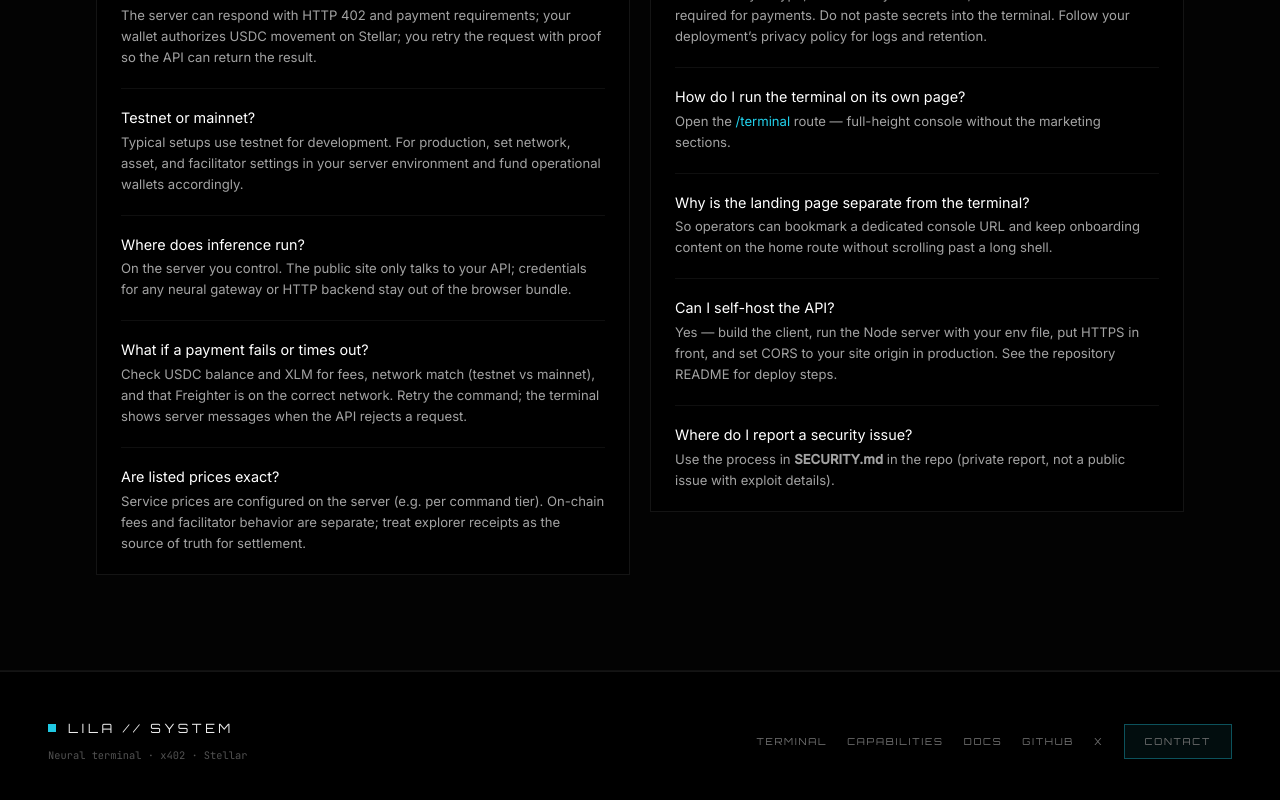
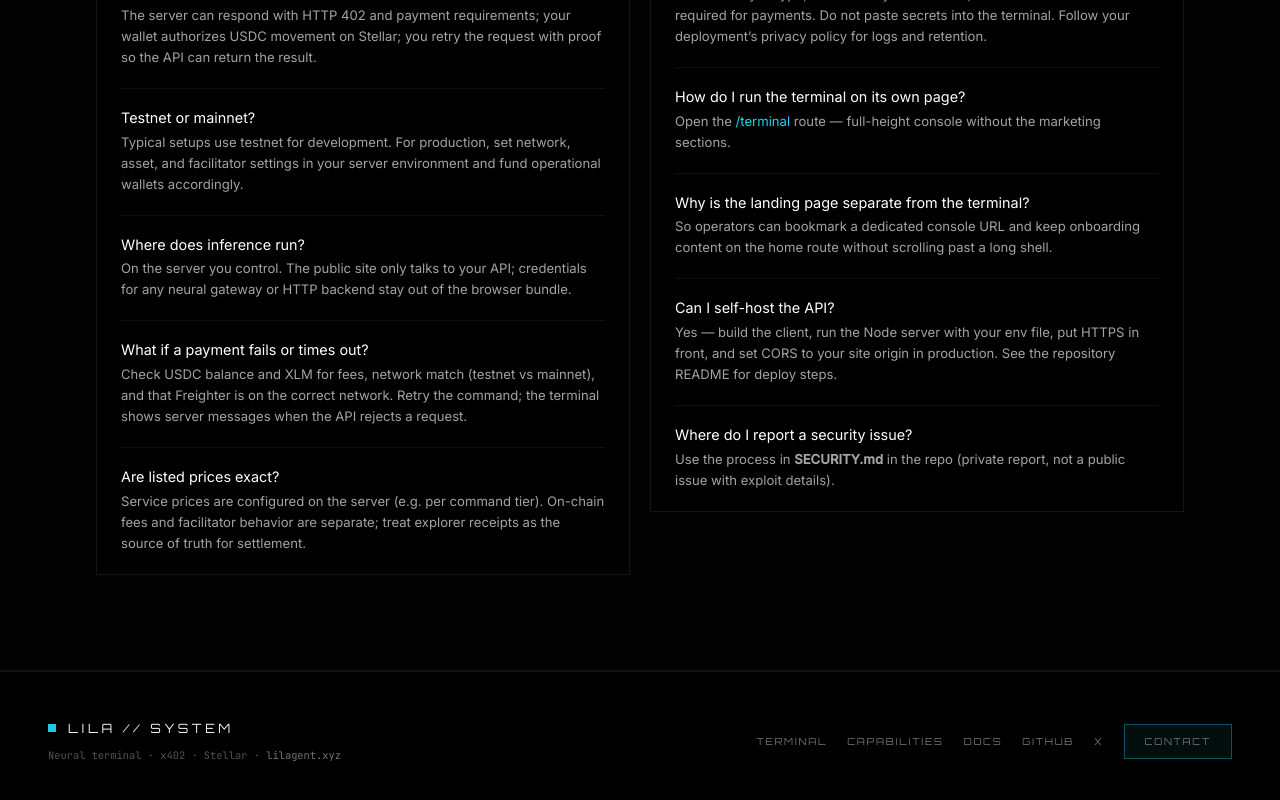
Before and after one commit to nrlartt/lila-agent, a React (Vite) app: page / in a window 1280 px wide. Shown: the part 2552-3352 px from the top of the page. Built offline with nearby package versions, Linux system fonts and the light colour scheme; no server answers.

Commit message:
chore: production domain lilagent.xyz (SEO, MCP, CORS, site links)

```diff
--- a/config/openclaw-lila.mcp.example.json
+++ b/config/openclaw-lila.mcp.example.json
@@ -6,7 +6,7 @@
         "args": ["mcp/lila-server.mjs"],
         "cwd": "",
         "env": {
-          "LILA_BASE_URL": ""
+          "LILA_BASE_URL": "https://lilagent.xyz"
         }
       }
     }
--- a/index.html
+++ b/index.html
@@ -5,6 +5,11 @@
     <meta name="viewport" content="width=device-width, initial-scale=1.0" />
     <title>LILA — Neural Terminal v4.0</title>
     <meta name="description" content="LILA - Autonomous AI Agent with x402 Micropayments on Stellar" />
+    <link rel="canonical" href="https://lilagent.xyz/" />
+    <meta property="og:url" content="https://lilagent.xyz/" />
+    <meta property="og:title" content="LILA — Neural Terminal v4.0" />
+    <meta property="og:description" content="Pay-per-request AI on Stellar, settled in USDC. Neural terminal &amp; x402 APIs." />
+    <meta name="twitter:card" content="summary_large_image" />
     <link rel="icon" type="image/svg+xml" href="/favicon.svg" />
     <link rel="preconnect" href="https://fonts.googleapis.com" />
     <link rel="preconnect" href="https://fonts.gstatic.com" crossorigin />
--- a/mcp/lila-server.mjs
+++ b/mcp/lila-server.mjs
@@ -57,7 +57,9 @@ const server = new McpServer(
     instructions: [
       "LILA Neural Terminal on Stellar: paid AI (chat, analyze, code, research) via x402.",
       "Prerequisites: LILA HTTP server running; for real USDC payments set STELLAR_PAY_TO and STELLAR_AGENT_SECRET on the server.",
-      "Configure LILA_BASE_URL if the API is not on 127.0.0.1:" + PORT + ".",
+      "Production API: set LILA_BASE_URL=https://lilagent.xyz (or http://127.0.0.1:" +
+        PORT +
+        " locally).",
       "Primary tool: lila_query(service, input) — routes through /api/agent/query.",
     ].join(" "),
   },
--- a/package.json
+++ b/package.json
@@ -2,6 +2,7 @@
   "name": "lila-agent",
   "version": "1.0.0",
   "description": "LILA - AI Agent Terminal with x402 Micropayments on Stellar",
+  "homepage": "https://lilagent.xyz",
   "license": "MIT",
   "type": "module",
   "scripts": {
--- a/src/config/defaultSiteLinks.json
+++ b/src/config/defaultSiteLinks.json
@@ -1,4 +1,5 @@
 {
+  "siteUrl": "https://lilagent.xyz",
   "github": "https://github.com/nrlartt/lila-agent",
-  "x": "https://x.com/YOUR_USERNAME"
+  "x": "https://x.com/nrlartt"
 }
--- a/src/home.css
+++ b/src/home.css
@@ -880,6 +880,14 @@
   margin-top: 0.75rem;
 }
 
+.home-footer-domain {
+  color: #737373;
+  text-decoration: none;
+}
+.home-footer-domain:hover {
+  color: var(--home-cyan);
+}
+
 .home-footer-links {
   display: flex;
   flex-wrap: wrap;
--- a/src/lib/siteLinks.js
+++ b/src/lib/siteLinks.js
@@ -5,11 +5,12 @@
 import defaults from "../config/defaultSiteLinks.json";
 
 export function getSiteLinks() {
+  const siteUrl = (import.meta.env.VITE_SITE_URL || defaults.siteUrl || "").trim();
   const githubUrl = (import.meta.env.VITE_GITHUB_URL || defaults.github || "").trim();
   const docsOverride = (import.meta.env.VITE_DOCS_URL || "").trim();
   const docsUrl =
     docsOverride ||
     (githubUrl ? `${githubUrl.replace(/\/$/, "")}/blob/main/docs/README.md` : "");
   const xUrl = (import.meta.env.VITE_X_URL || defaults.x || "").trim();
-  return { githubUrl, docsUrl, xUrl };
+  return { siteUrl, githubUrl, docsUrl, xUrl };
 }
--- a/src/pages/HomePage.jsx
+++ b/src/pages/HomePage.jsx
@@ -44,7 +44,7 @@ function IconX() {
 
 export default function HomePage() {
   const progressRef = useRef(null);
-  const { docsUrl, githubUrl, xUrl } = getSiteLinks();
+  const { siteUrl, docsUrl, githubUrl, xUrl } = getSiteLinks();
   /** Hero is above the fold: IO can miss first paint — start hidden, then add in-view after layout (LAB-style kinetic). */
   const [heroReveal, setHeroReveal] = useState(false);
 
@@ -470,7 +470,17 @@ export default function HomePage() {
                 <span className="home-brand-dot" aria-hidden />
                 <span className="home-brand-text">LILA // SYSTEM</span>
               </div>
-              <p className="home-footer-meta">Neural terminal · x402 · Stellar</p>
+              <p className="home-footer-meta">
+                Neural terminal · x402 · Stellar
+                {siteUrl ? (
+                  <>
+                    {" · "}
+                    <a href={siteUrl} className="home-footer-domain">
+                      lilagent.xyz
+                    </a>
+                  </>
+                ) : null}
+              </p>
             </div>
             <div className="home-footer-links">
               <Link to="/terminal">Terminal</Link>
@@ -490,7 +500,7 @@ export default function HomePage() {
                   X
                 </a>
               ) : null}
-              <a href="mailto:hello@example.com" className="home-nav-cta" style={{ display: "inline-block" }}>
+              <a href="mailto:hello@lilagent.xyz" className="home-nav-cta" style={{ display: "inline-block" }}>
                 Contact
               </a>
             </div>
--- a/vite.config.js
+++ b/vite.config.js
@@ -2,7 +2,7 @@ import { defineConfig } from "vite";
 import react from "@vitejs/plugin-react";
 
 export default defineConfig({
-  // GitHub Pages project site: https://<user>.github.io/<repo>/
+  // Production on https://lilagent.xyz/ uses base "/". GitHub Pages project sites: GITHUB_PAGES=true → /lila-website/
   base: process.env.GITHUB_PAGES === "true" ? "/lila-website/" : "/",
   plugins: [react()],
   server: {
```
Also changed, not shown: 6 other files (tests, documents, lock files or other folders).
